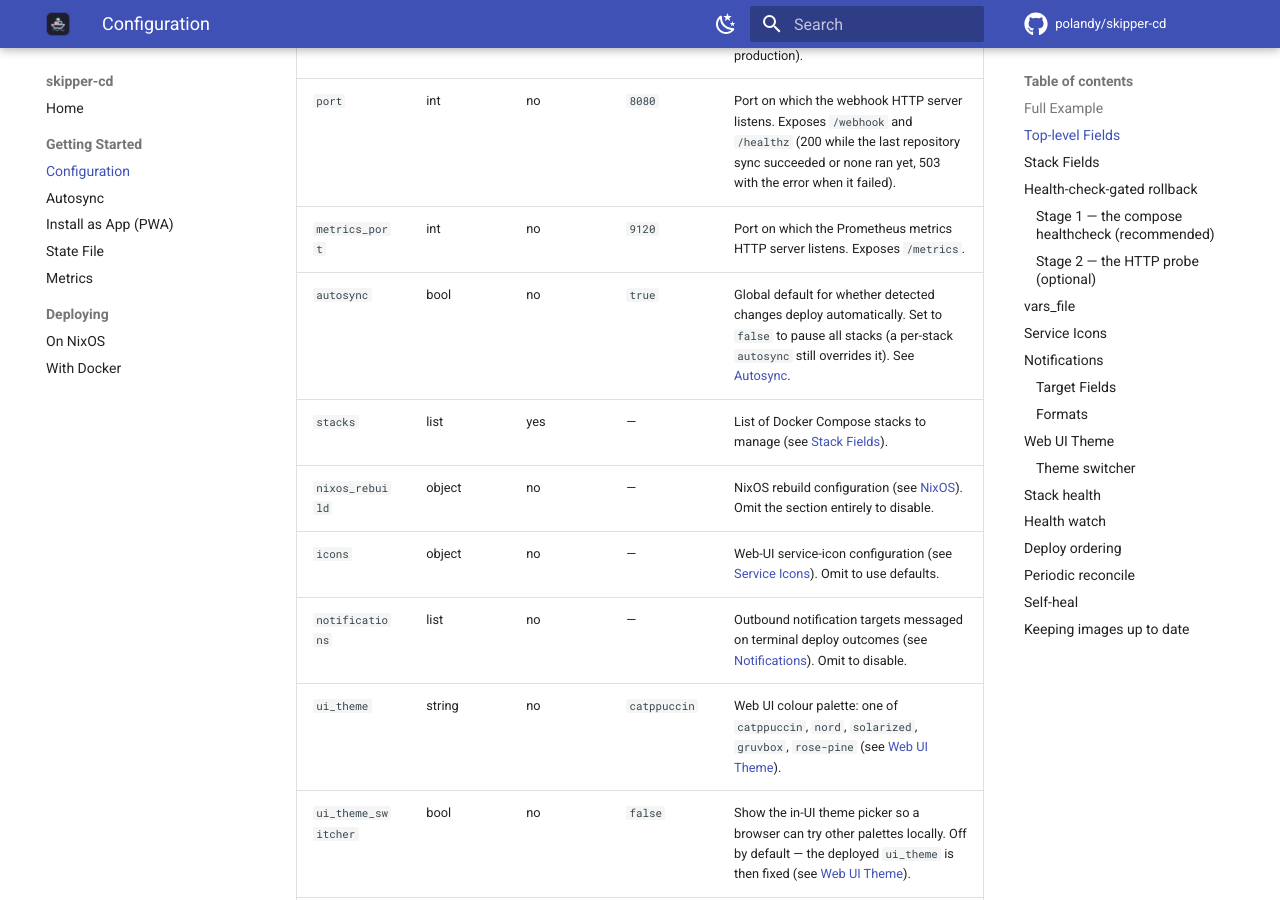
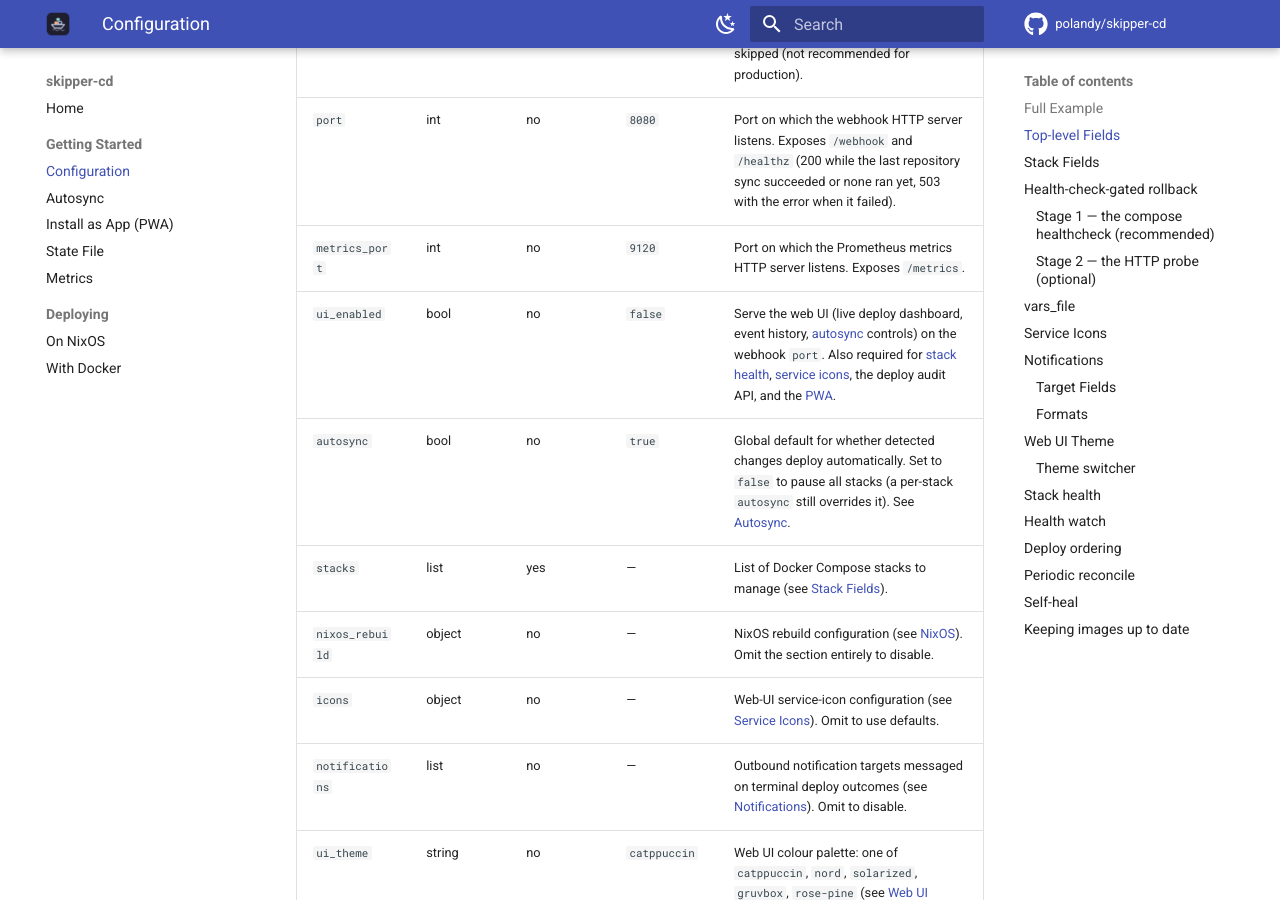
Before and after one commit to polandy/skipper-cd, an MkDocs documentation site: the page built from docs/configuration.md, in a window 1280 px wide and 900 px high, scrolled down 1953 px. Built offline with MkDocs 1.6.1 and Material for MkDocs 9.7.7, drawn with Linux system fonts in a browser that asks for light colours; comment, search, counter and statistics services are not loaded; some of the changed text lies outside the part shown.

Commit message:
docs(configuration): document the missing ui_enabled field

```diff
--- a/docs/configuration.md
+++ b/docs/configuration.md
@@ -19,6 +19,7 @@ stacks_base_dir: /var/lib/skipper/repo/modules
 webhook_secret: "your-secret-here"
 port: 8080
 metrics_port: 9120
+ui_enabled: true                        # optional, default: false (live web UI on the webhook port)
 autosync: true                          # optional, default: true (pause deploys globally)
 
 stacks:
@@ -57,6 +58,7 @@ nixos_rebuild:
 | `webhook_secret` | string | no | — | HMAC-SHA256 secret used to validate incoming webhook payloads (supports Gitea and GitHub/Forgejo signatures). When empty, signature validation is skipped (not recommended for production). |
 | `port` | int | no | `8080` | Port on which the webhook HTTP server listens. Exposes `/webhook` and `/healthz` (200 while the last repository sync succeeded or none ran yet, 503 with the error when it failed). |
 | `metrics_port` | int | no | `9120` | Port on which the Prometheus metrics HTTP server listens. Exposes `/metrics`. |
+| `ui_enabled` | bool | no | `false` | Serve the web UI (live deploy dashboard, event history, [autosync](autosync.md) controls) on the webhook `port`. Also required for [stack health](#stack-health), [service icons](#service-icons), the deploy audit API, and the [PWA](pwa.md). |
 | `autosync` | bool | no | `true` | Global default for whether detected changes deploy automatically. Set to `false` to pause all stacks (a per-stack `autosync` still overrides it). See [Autosync](autosync.md). |
 | `stacks` | list | yes | — | List of Docker Compose stacks to manage (see [Stack Fields](#stack-fields)). |
 | `nixos_rebuild` | object | no | — | NixOS rebuild configuration (see [NixOS](nixos.md)). Omit the section entirely to disable. |
```
